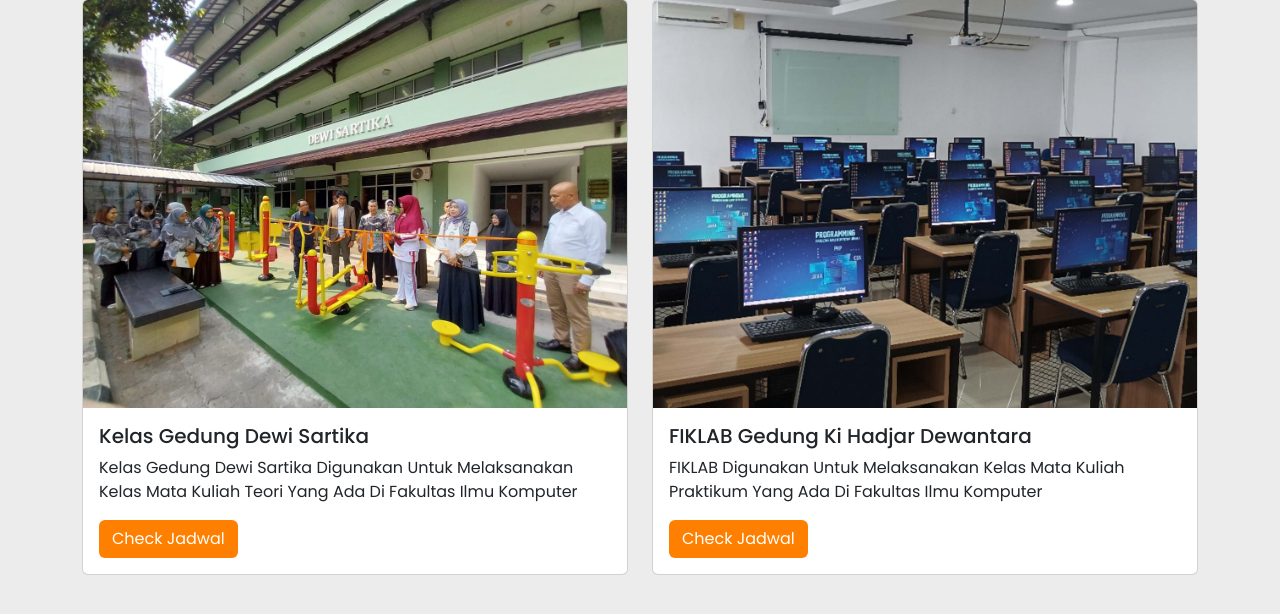
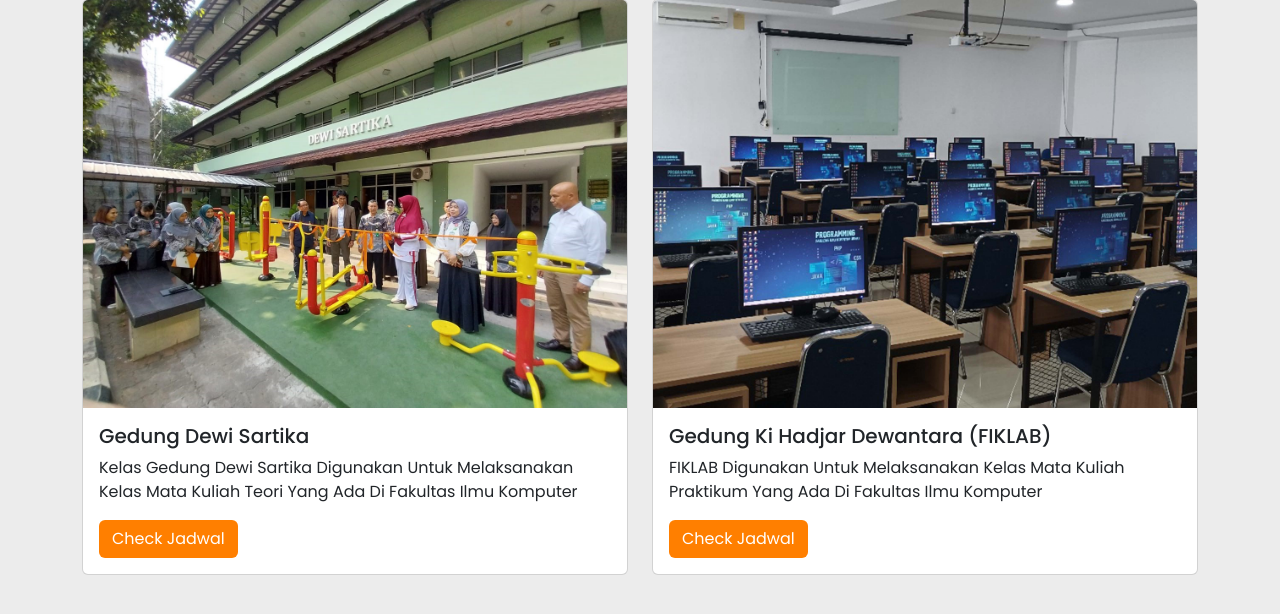
Before and after one commit to SyahrulDeveloper/web-peminjaman-uas, a PHP site: page / in a window 1280 px wide. Shown: the part 1090-1704 px from the top of the page. Run offline with PHP 8.4, Linux system fonts and the light colour scheme; the visitor is signed in with stand-in values (Sample User, id 1).

Commit message:
change some text at index.php

```diff
--- a/index.php
+++ b/index.php
@@ -123,7 +123,7 @@ if (!isset($_SESSION['session_nim'])) {
                     <div class="card mb-4">
                         <img src="images/sarana1.jpg" class="card-img-top" alt="...">
                         <div class="card-body">
-                            <h5 class="card-title">Kelas Gedung Dewi Sartika</h5>
+                            <h5 class="card-title">Gedung Dewi Sartika</h5>
                             <p class="card-text">Kelas Gedung Dewi Sartika Digunakan Untuk Melaksanakan Kelas Mata Kuliah Teori Yang Ada Di Fakultas Ilmu Komputer</p>
                             <a href="kelas-dw.php" class="btn text-white" style="background: #ff7f00">Check Jadwal</a>
                         </div>
@@ -133,7 +133,7 @@ if (!isset($_SESSION['session_nim'])) {
                     <div class="card mb-4">
                         <img src="images/Lab-Programming-JPG.jpg" class="card-img-top" alt="...">
                         <div class="card-body">
-                            <h5 class="card-title">FIKLAB Gedung Ki Hadjar Dewantara</h5>
+                            <h5 class="card-title">Gedung Ki Hadjar Dewantara (FIKLAB)</h5>
                             <p class="card-text">FIKLAB Digunakan Untuk Melaksanakan Kelas Mata Kuliah Praktikum Yang Ada Di Fakultas Ilmu Komputer</p>
                             <a href="kelas-fiklab.php" class="btn text-white" style="background: #ff7f00">Check Jadwal</a>
                         </div>
```
